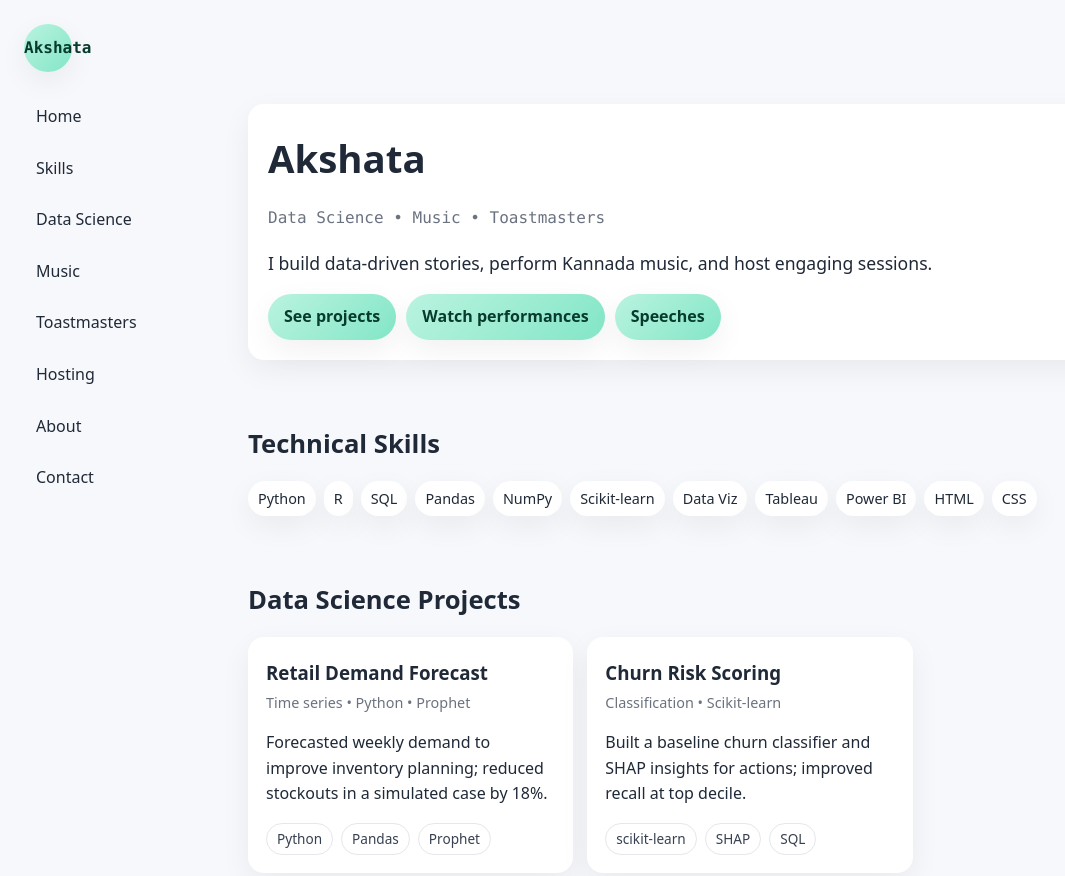
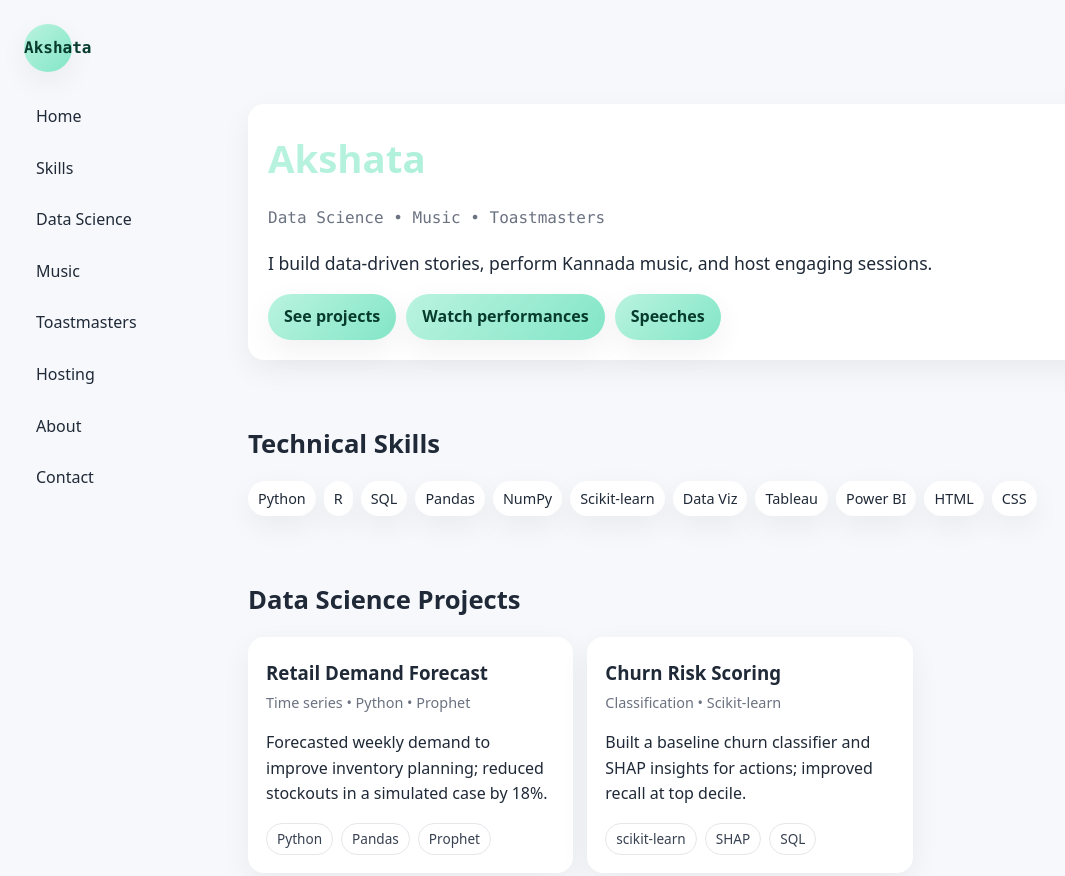
Before and after one commit to akshatasardeshpande/Portfolio, a plain HTML site: page index.html in a window 1280 px wide. Shown: the top 876 px of the page, without its empty margins (0-1065 px from the left). Drawn offline with Linux system fonts and the light colour scheme.

Commit message:
day 4: gradient headline accent like modern SaaS sites

```diff
--- a/styles.css
+++ b/styles.css
@@ -86,6 +86,13 @@ html{scroll-padding-top:16px}
 .text-link{color:#0f766e}
 .footer{margin:80px 0 40px;color:var(--muted);font-size:.9rem}
 
+.hero h1{
+  background:var(--accent);
+  -webkit-background-clip:text;
+  background-clip:text;
+  color:transparent;
+}
+
 @media (max-width: 980px){
   .nav{position:static;width:auto;flex-direction:row;align-items:center;gap:12px;border-bottom:1px solid #eaecef}
   .nav nav{flex-direction:row;flex-wrap:wrap}
```
